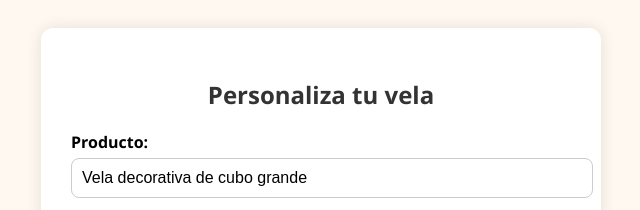
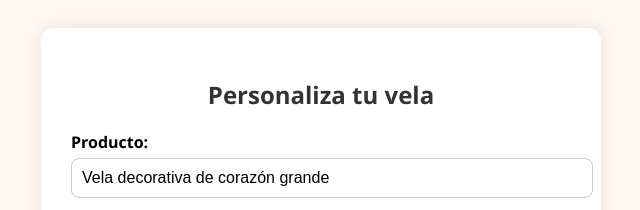
Before and after one commit to Roci01/vela-corazon-grande-aromatica, a plain HTML site: page index.html in a window 1280 px wide. Shown: the top 210 px of the page, 319-959 px from the left. Drawn offline with Linux system fonts and the light colour scheme.

Commit message:
Update index.html

```diff
--- a/index.html
+++ b/index.html
@@ -90,7 +90,7 @@
     <h2>Personaliza tu vela</h2>
     <form id="velaForm">
       <label>Producto:</label>
-      <input type="text" id="producto" value="Vela decorativa de cubo grande" readonly />
+      <input type="text" id="producto" value="Vela decorativa de corazón grande" readonly />
 
       <label>Aroma:</label>
       <select id="aroma" onchange="actualizarPrecio()">
```
